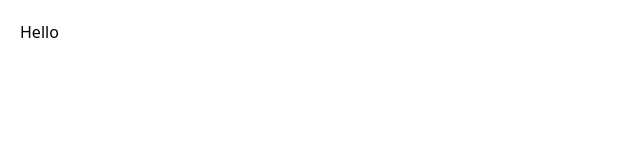
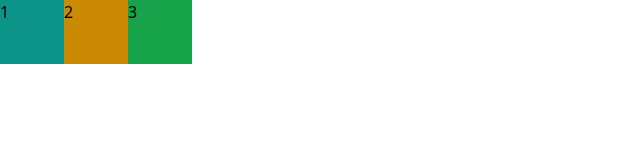
Before and after one commit to amm834/tailwind-scrimba, a website built with Vite: page index.html in a window 1280 px wide. Shown: the whole page, without its empty margins (0-640 px from the left). Built offline with nearby package versions, Linux system fonts and the light colour scheme.

Commit message:
Playing flex

```diff
--- a/index.html
+++ b/index.html
@@ -6,10 +6,11 @@
     <meta name="viewport" content="width=device-width, initial-scale=1.0"/>
     <title>Vite App</title>
 </head>
-<body class="font-sans p-5">
-<div>
-    Hello
-    <div class="bg-yellow-500 w-32 inline-block hidden">World</div>
+<body class="font-sans">
+<div class="h-screen flex flex-wrap">
+    <div class="w-16 h-16 bg-teal-600">1</div>
+    <div class="w-16 h-16 bg-yellow-600">2</div>
+    <div class="w-16 h-16 bg-green-600">3</div>
 </div>
 <script type="module" src="/main.js"></script>
 </body>
```
